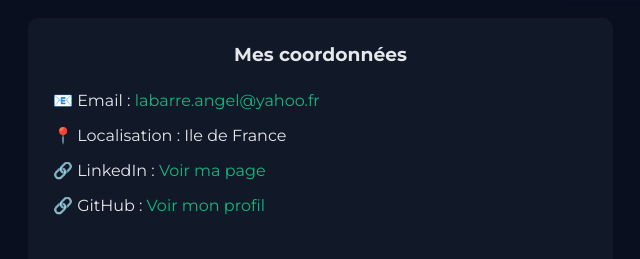
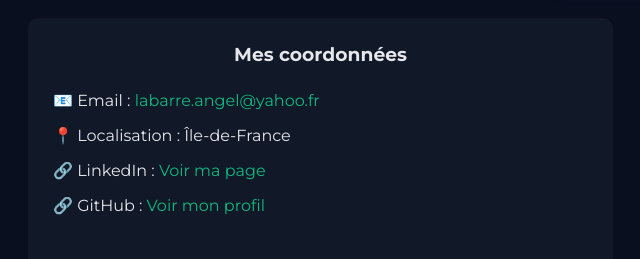
Before and after one commit to cathylabarre7/cathylabarre7.github.io, a plain HTML site: page index.html in a window 1280 px wide. Shown: the part 5700-5959 px from the top of the page, 12-652 px from the left. Drawn offline with Linux system fonts and the light colour scheme; no server answers.

Commit message:
Update index.html

```diff
--- a/index.html
+++ b/index.html
@@ -292,7 +292,7 @@
           </a>
         </p>
 
-        <p>📍 Localisation : Ile de France</p>
+        <p>📍 Localisation : Île-de-France</p>
 
         <p>🔗 LinkedIn :
           <a href="https://www.linkedin.com/in/angélique-labarre"
```
